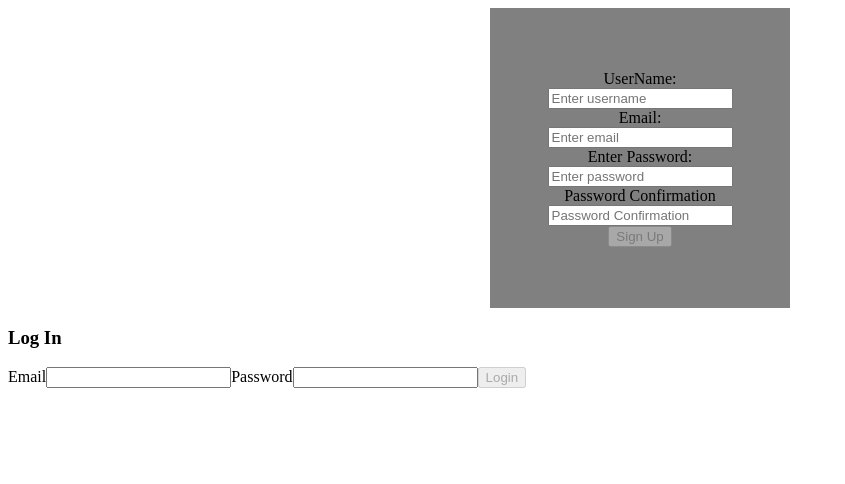
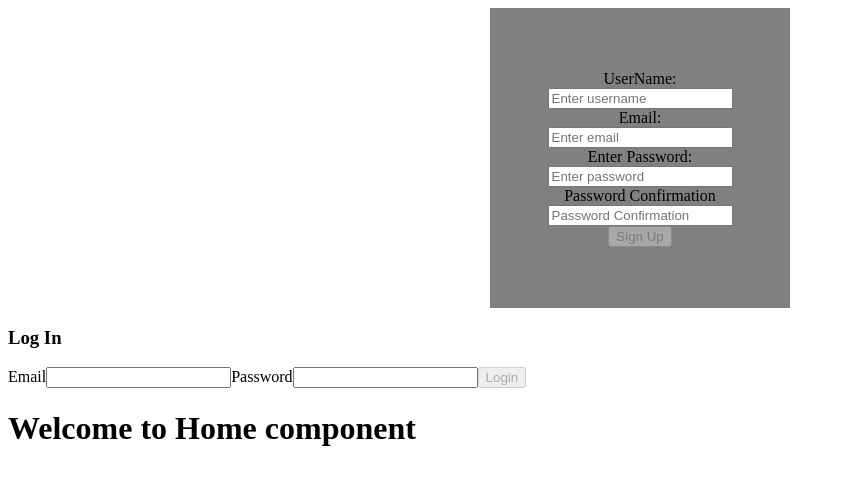
Before and after one commit to kamaukimani/ChatMe, a React (Vite) app in the folder client/: page / in a window 1280 px wide. Shown: the top 484 px of the page, without its empty margins (0-845 px from the left). Built offline with nearby package versions, Linux system fonts and the light colour scheme; no server answers.

Commit message:
render the Home component

```diff
--- a/client/src/components/App.jsx
+++ b/client/src/components/App.jsx
@@ -1,7 +1,7 @@
 import Signup from './Signup';
 import LoginForm from './LoginForm';
 import React, {useEffect, useState} from 'react';
-
+import Home from '../pages/Home';
 function App(){
         const API_URL="http://localhost:5000"
 
@@ -25,6 +25,7 @@ function App(){
 
             <Signup API_URL={API_URL}/>
             <LoginForm API_URL={API_URL} onLogin={setIsUser}/>
+            <Home />
         </div>
     )
 }
```
